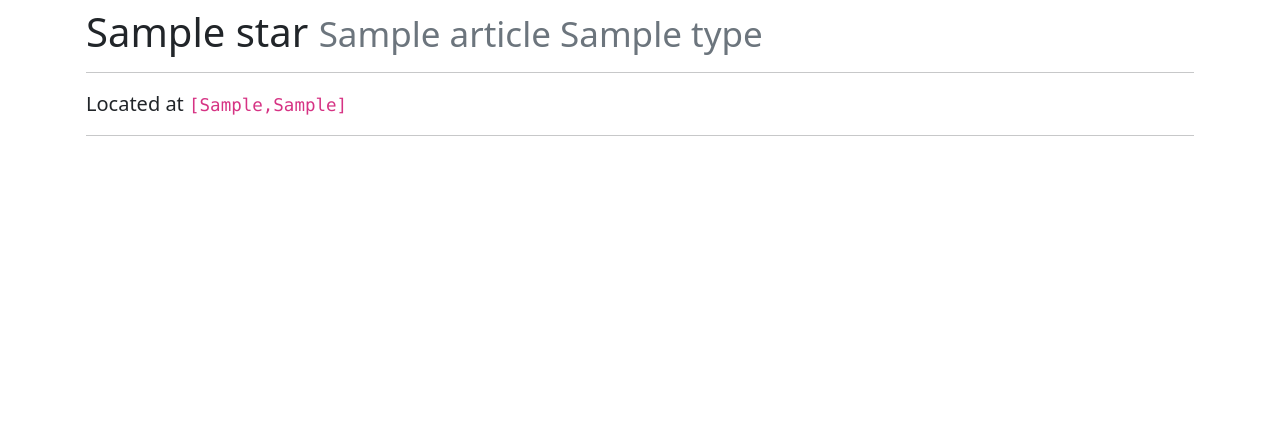
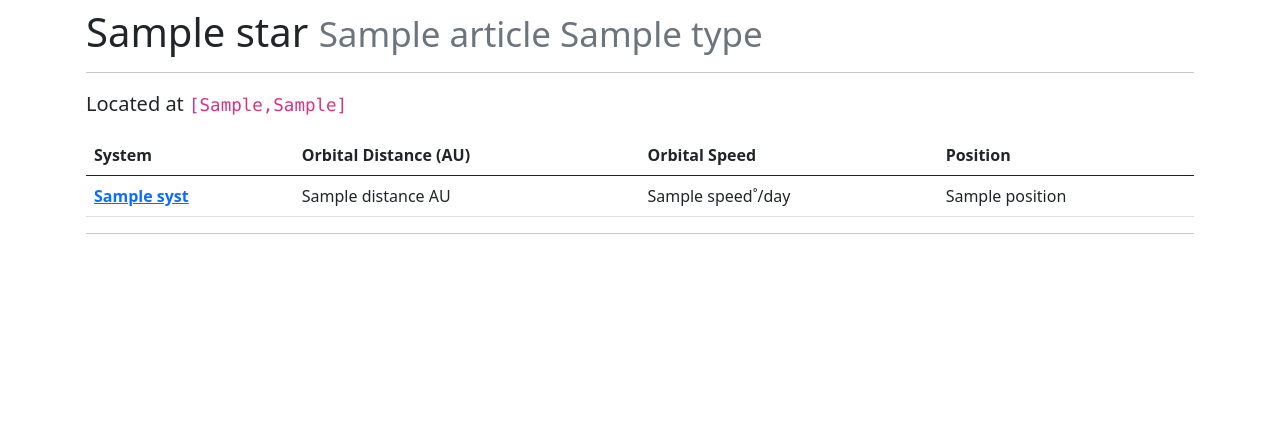
Before and after one commit to nfreader/spacesim, a PHP site: template resources/views/star/view.twig in a window 1280 px wide. Shown: the part 56-489 px from the top of the page. Run offline with PHP 8.4, Linux system fonts and the light colour scheme; the template is opened without the code that fills it: most values are stand-ins (such as "Sample title", 1, 10 or a date in 2020); some libraries are stand-ins or nearby versions.

Commit message:
Adding systs to star view

```diff
--- a/resources/views/star/view.twig
+++ b/resources/views/star/view.twig
@@ -3,6 +3,26 @@
 <h1>{{star.name}} <small class="text-muted">{{star.type.article}} {{star.type.name}}</small></h1>
 <hr>
 <p class="lead">Located at <code>[{{star.x}},{{star.y}}]</code></p>
+<table class="table">
+  <thead>
+    <tr>
+      <th>System</th>
+      <th>Orbital Distance (AU)</th>
+      <th>Orbital Speed</th>
+      <th>Position</th>
+    </tr>
+  </thead>
+  <tbody>
+  {% for syst in systs %}
+    <tr>
+      <th><a href="{{url_for('galaxy.syst',{'starid':star.id,'systid':syst.id})}}">{{syst.name}}</a></th>
+      <td>{{syst.distance}} AU</td>
+      <td>{{syst.speed}}˚/day</td>
+      <td>{{syst.position}}</td>
+    </tr>
+  {% endfor %}
+  </tbody>
+</table>
 {% if user.permissions.GALAXY %}
   {% include 'syst/common/addSyst.twig' %}
 {% endif %}
```
